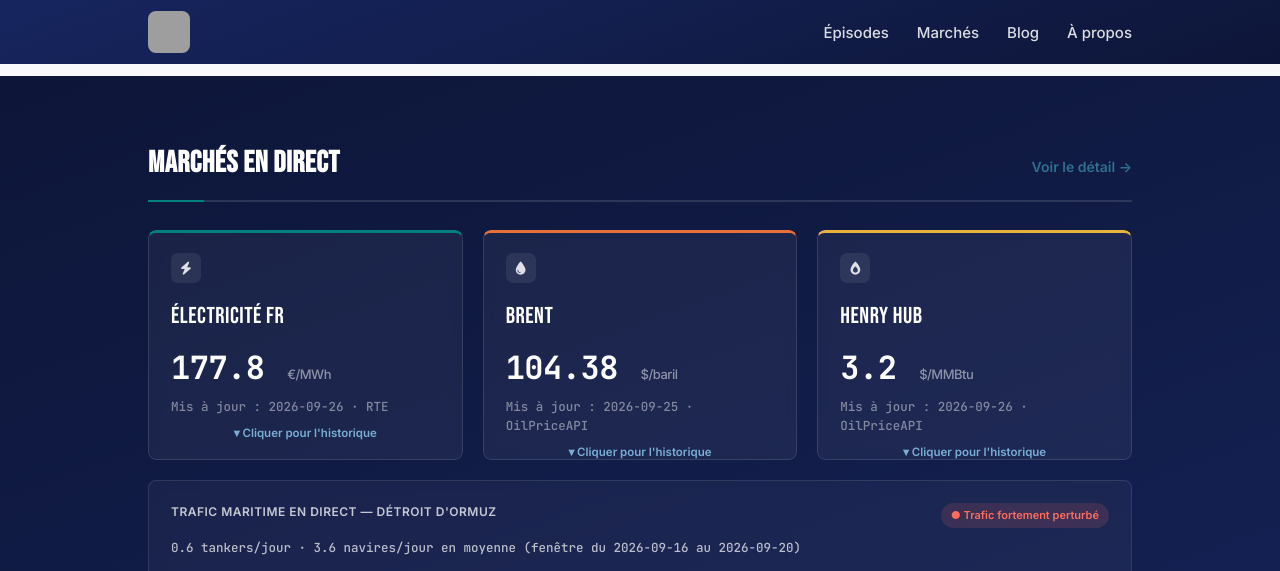
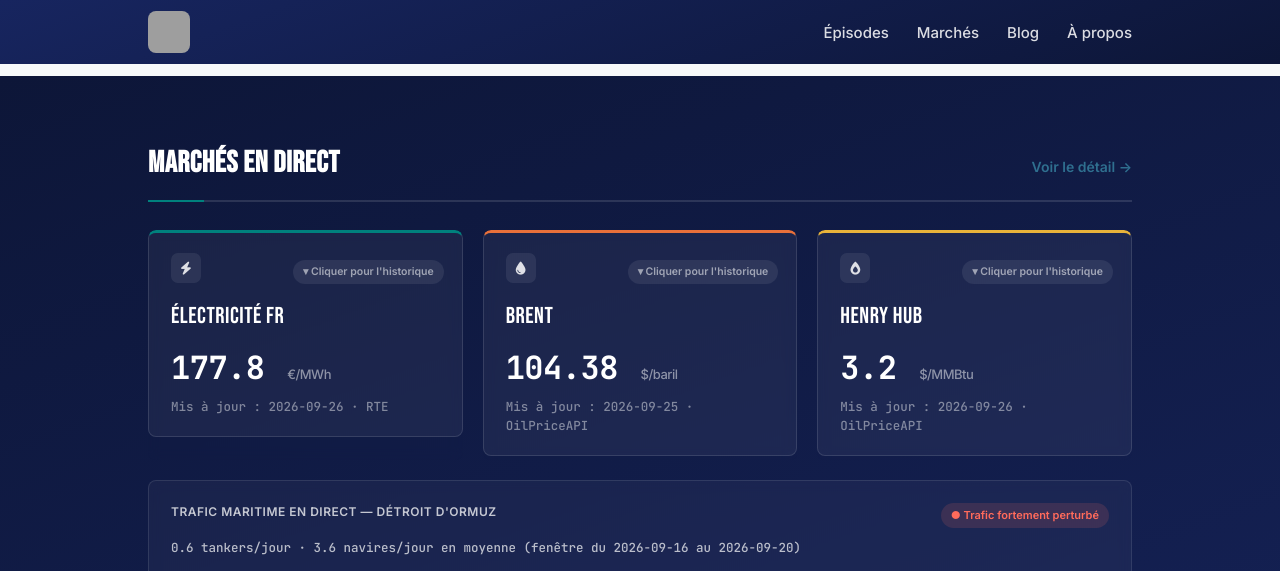
Before and after one commit to InsideEnergyMarkets/Inside-Energy-Markets, a Jekyll site: the page built from index.html, in a window 1280 px wide and 1400 px high, scrolled down 1192 px. Shown: the top 571 px of the window. Built offline with Jekyll 4.4.1, drawn with Linux system fonts in a browser that asks for light colours; grey boxes are pictures that could not be loaded.

Commit message:
Refactor flip hint styles and remove animation
Removed keyframes for pulse animation and updated styles for flip hint.

```diff
--- a/assets/css/style.css
+++ b/assets/css/style.css
@@ -1806,18 +1806,17 @@ footer .socials a.footer-podcast-link:hover {
 }
 .mkt-commodity-name--sm { font-size: 16px; margin: 0; }
 
-@keyframes mkt-pulse-hint {
-  0%, 100% { opacity: 0.6; transform: translateY(0); }
-  50% { opacity: 1; transform: translateY(-2px); }
-}
+.mkt-flip-front { position: relative; }
 .mkt-flip-hint {
-  margin-top: auto;
-  padding-top: 10px;
-  font-size: 11.5px;
-  color: #8ecbf0;
-  text-align: center;
-  animation: mkt-pulse-hint 1.8s infinite;
+  position: absolute;
+  top: 16px;
+  right: 18px;
+  font-size: 10.5px;
+  color: rgba(255,255,255,0.55);
   font-weight: 600;
+  background: rgba(255,255,255,0.08);
+  padding: 4px 10px;
+  border-radius: 999px;
 }
 
 .mkt-flip-back-head {
```
